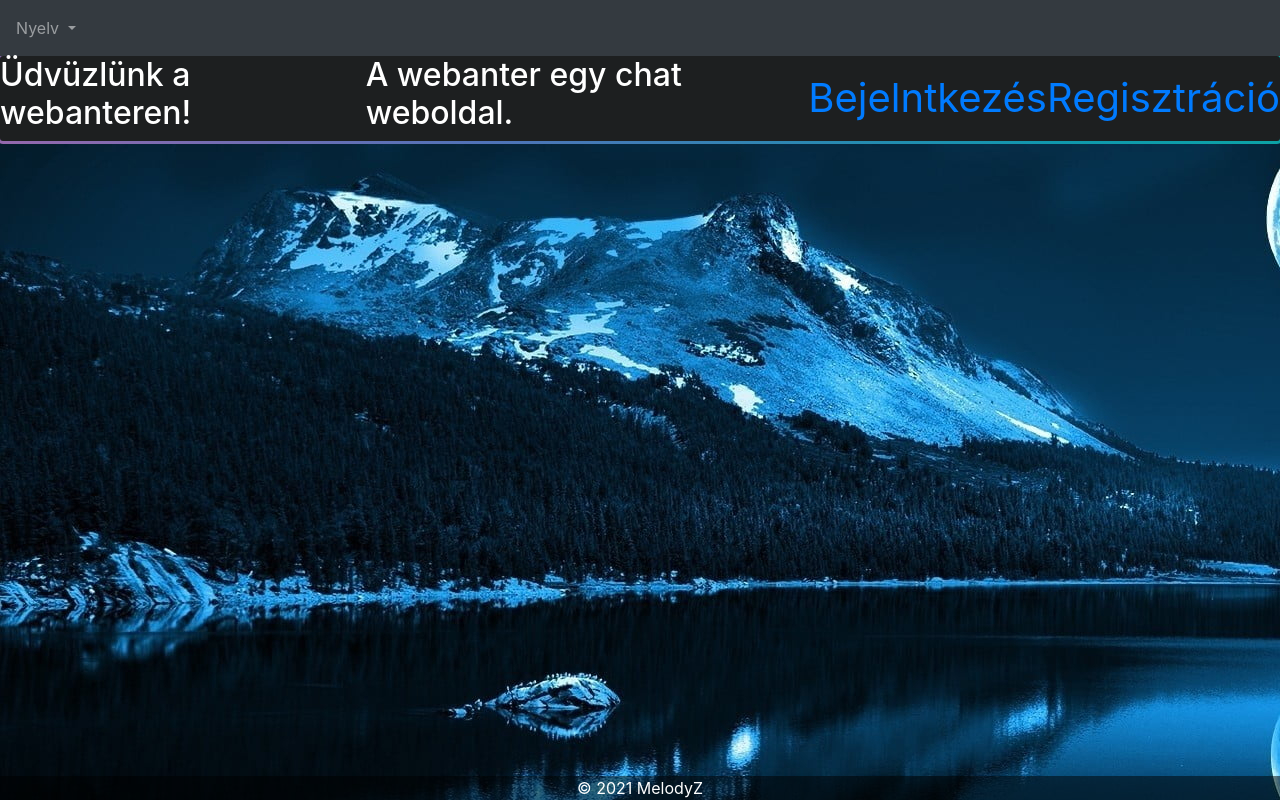
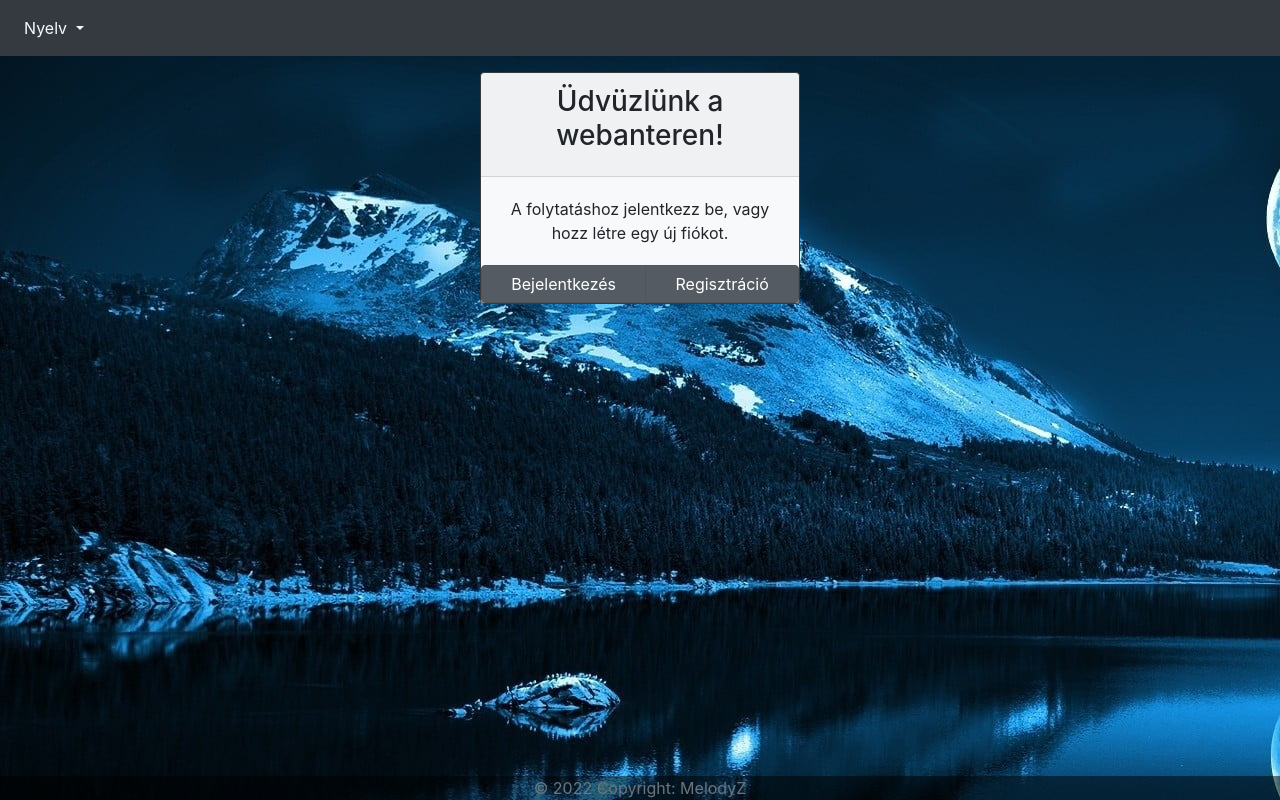
Before and after one commit to MelodyZ02/webanter, a PHP site: page /?lang=hu in a window 1280 px wide. Run offline with PHP 8.4, Linux system fonts and the light colour scheme.

Commit message:
Add files via upload
fixed everything on index.php so it's finally complete

```diff
--- a/webanter/css/main.css
+++ b/webanter/css/main.css
@@ -1,54 +1,8 @@
-//ki kell javitani a bodyt
-body {
-    display: flex;
-    justify-content: center;
-    align-items: center;
-}
-#box {
-    display: flex;
-    align-items: center;
-    justify-content: center;
-    width: auto ;
-    height: auto;
-    color: white;
-    font-size: 2.5rem;
-}
-.gradient-border {
-    --borderWidth: 3px;
-    background: #1D1F20;
-    position: relative;
-    border-radius: var(--borderWidth);
-}
-.gradient-border:after {
-    content: '';
-    position: absolute;
-    top: calc(-1 * var(--borderWidth));
-    left: calc(-1 * var(--borderWidth));
-    height: calc(100% + var(--borderWidth) * 2);
-    width: calc(100% + var(--borderWidth) * 2);
-    background: linear-gradient(60deg, #f79533, #f37055, #ef4e7b, #a166ab, #5073b8, #1098ad, #07b39b, #6fba82);
-    border-radius: calc(2 * var(--borderWidth));
-    z-index: -1;
-    animation: animatedgradient 3s ease alternate infinite;
-    background-size: 300% 300%;
-}
-
-
-@keyframes animatedgradient {
-    0% {
-        background-position: 0% 50%;
-    }
-    50% {
-        background-position: 100% 50%;
-    }
-    100% {
-        background-position: 0% 50%;
-    }
-}
+/* ki kell javitani a bodyt */
 
 footer{
     background: #00000080;
-    bottom: 0px;
+    bottom: 0;
     color: #fff;
     display: block;
     text-align: center;
@@ -69,7 +23,3 @@ footer{
 .selected-class {
     cursor: pointer;
 }
-
-ul, li {
-    list-style-type: none;
-}
--- /dev/null
+++ b/webanter/include/function/footer.php
@@ -0,0 +1,3 @@
+<footer class="container-fluid text-secondary" id="footer">
+    © 2022 Copyright: MelodyZ
+</footer>
--- a/webanter/include/function/header.php
+++ b/webanter/include/function/header.php
@@ -3,3 +3,17 @@
 include 'include/function/language.php';
 
 ?>
+
+<nav class="navbar navbar-expand-lg navbar-dark bg-dark mb-3">
+    <div class="collapse navbar-collapse" id="navbarSupportedContent">
+        <ul class="navbar-nav mr-auto">
+            <li class="nav-item dropdown">
+                <a class="nav-link dropdown-toggle text-light" href="#" id="navbarDropdown" role="button" data-toggle="dropdown" aria-expanded="false">
+                    <?= $lang['btn'] ?>
+                </a>
+                <div class="dropdown-menu bg-dark" aria-labelledby="navbarDropdown">
+                    <a class="dropdown-item bg-dark text-light" href="?lang=hu">Magyar</a>
+                    <a class="dropdown-item bg-dark text-light" href="?lang=en">English</a>
+                </div>
+    </div>
+</nav>
--- a/webanter/include/languages/hu.php
+++ b/webanter/include/languages/hu.php
@@ -3,11 +3,11 @@
 $lang = array(
 
 	'head' => 'Üdvüzlünk a webanteren!',
-	'text1' => 'A webanter egy chat weboldal.',
+	'text1' => 'A folytatáshoz jelentkezz be, vagy hozz létre egy új fiókot.',
 	'register' => 'Regisztráció',
-	'login' => 'Bejelntkezés',
-    'tos' => "By logging in you agree to the ridiculously long terms that you didn't bother to read",
-    'lang' => 'Nyelv',
+	'login' => 'Bejelentkezés',
+    'tos' => "By registering you agree to the ridiculously long terms of service that you didn't bother to read",
+    'btn' => "Nyelv",
 )
 
 
--- a/webanter/index.php
+++ b/webanter/index.php
@@ -10,54 +10,35 @@ include 'include/function/header.php';
     <link rel="stylesheet" type="text/css" href="css/main.css">
     <script src="js/background.js" type="text/javascript"></script>
 
-    <link rel="stylesheet" href="https://stackpath.bootstrapcdn.com/bootstrap/4.3.1/css/bootstrap.min.css" integrity="sha384-ggOyR0iXCbMQv3Xipma34MD+dH/1fQ784/j6cY/iJTQUOhcWr7x9JvoRxT2MZw1T" crossorigin="anonymous">
-    <script src="https://code.jquery.com/jquery-3.3.1.slim.min.js" integrity="sha384-q8i/X+965DzO0rT7abK41JStQIAqVgRVzpbzo5smXKp4YfRvH+8abtTE1Pi6jizo" crossorigin="anonymous"></script>
-    <script src="https://cdnjs.cloudflare.com/ajax/libs/popper.js/1.14.7/umd/popper.min.js" integrity="sha384-UO2eT0CpHqdSJQ6hJty5KVphtPhzWj9WO1clHTMGa3JDZwrnQq4sF86dIHNDz0W1" crossorigin="anonymous"></script>
-    <script src="https://stackpath.bootstrapcdn.com/bootstrap/4.3.1/js/bootstrap.min.js" integrity="sha384-JjSmVgyd0p3pXB1rRibZUAYoIIy6OrQ6VrjIEaFf/nJGzIxFDsf4x0xIM+B07jRM" crossorigin="anonymous"></script>
+    <!-- Bootstrap 4 -->
+    <link rel="stylesheet" href="https://cdn.jsdelivr.net/npm/bootstrap@4.6.1/dist/css/bootstrap.min.css" integrity="sha384-zCbKRCUGaJDkqS1kPbPd7TveP5iyJE0EjAuZQTgFLD2ylzuqKfdKlfG/eSrtxUkn" crossorigin="anonymous">
+    <script src="https://cdn.jsdelivr.net/npm/bootstrap@4.6.1/dist/js/bootstrap.bundle.min.js" integrity="sha384-fQybjgWLrvvRgtW6bFlB7jaZrFsaBXjsOMm/tB9LTS58ONXgqbR9W8oWht/amnpF" crossorigin="anonymous"></script>
+    <script src="https://cdn.jsdelivr.net/npm/jquery@3.5.1/dist/jquery.slim.min.js" integrity="sha384-DfXdz2htPH0lsSSs5nCTpuj/zy4C+OGpamoFVy38MVBnE+IbbVYUew+OrCXaRkfj" crossorigin="anonymous"></script>
+    <script src="https://cdn.jsdelivr.net/npm/popper.js@1.16.1/dist/umd/popper.min.js" integrity="sha384-9/reFTGAW83EW2RDu2S0VKaIzap3H66lZH81PoYlFhbGU+6BZp6G7niu735Sk7lN" crossorigin="anonymous"></script>
+    <script src="https://cdn.jsdelivr.net/npm/bootstrap@4.6.1/dist/js/bootstrap.min.js" integrity="sha384-VHvPCCyXqtD5DqJeNxl2dtTyhF78xXNXdkwX1CZeRusQfRKp+tA7hAShOK/B/fQ2" crossorigin="anonymous"></script>
 
 </head>
 <body onload="backgr()">
-<!--
-<header>
-<nav>
-<div class="navbar">
-<div class="dropdown">
-    <button class="dropbtn">Language</button>
-    <div class="dropdown-content">
-        <a href="?lang=hu"><span><img src="https://www.worldometers.info/img/flags/small/tn_hu-flag.gif" alt="HU-flag" style="width: 65px; height: 40px;"></img></span></a>
-        <a href="?lang=en"><span><img src="https://www.worldometers.info/img/flags/small/tn_uk-flag.gif" alt="US-flag" style="width: 65px; height: 40px;"></img></span></a>
+
+<div class="card text-center border-dark mb-3 mx-auto bg-light rounded-top" style="width: 20rem;">
+    <div class="card-header">
+        <h3 class="card-title"><?= $lang['head'] ?></h3>
     </div>
-</div>
-</div>
-</nav>
-</header>
--->
-<nav class="navbar navbar-dark bg-dark">
-    <div class="dropdown">
-        <ul class="navbar-nav" >
-            <li class="nav-item dropdown">
-                <a class="nav-link dropdown-toggle" href="#" id="navbarDropdownMenuLink" data-toggle="dropdown" aria-haspopup="true" aria-expanded="false">
-                    <?= $lang['lang'] ?>
-                </a>
-                <div class="dropdown-menu" aria-labelledby="navbarDropdownMenuLink">
-                    <a class="dropdown-item" href="?lang=hu"><img src="https://www.worldometers.info/img/flags/small/tn_hu-flag.gif" alt="HU-flag" style="width: 65px; height: 40px;"></img></a>
-                    <a class="dropdown-item" href="?lang=en"><img src="https://www.worldometers.info/img/flags/small/tn_uk-flag.gif" alt="US-flag" style="width: 65px; height: 40px;"></img></a>
-                </div>
-            </li>
-        </ul>
+    <div class="card-body">
+        <?= $lang['text1'] ?>
     </div>
-</nav>
-
-<div class="gradient-border" id="box">
-    <h2><?= $lang['head'] ?></h2><br>
-    <h2><?= $lang['text1'] ?></h2><br>
-        <a href="pages/login.php"><span><?= $lang['login'] ?></span></a>
-        <a href="pages/register.php"><span><?= $lang['register'] ?></span></a>
+    <div class="btn-group" role="group" aria-label="Basic example">
+        <a href="pages/login.php" class="btn btn-secondary active" role="button" aria-pressed="true"><?= $lang['login'] ?></a>
+        <a href="pages/register.php" class="btn btn-secondary active" role="button" aria-pressed="true"><?= $lang['register'] ?></a>
+    </div>
 </div>
 
 
-<footer class="container-fluid text-white" id="footer">
-    © 2021 MelodyZ
-</footer>
+<?php
+
+include 'include/function/footer.php';
+
+?>
+
 </body>
 </html>
```
Also changed, not shown: webanter/include/languages/en.php (+3 -4 lines).
